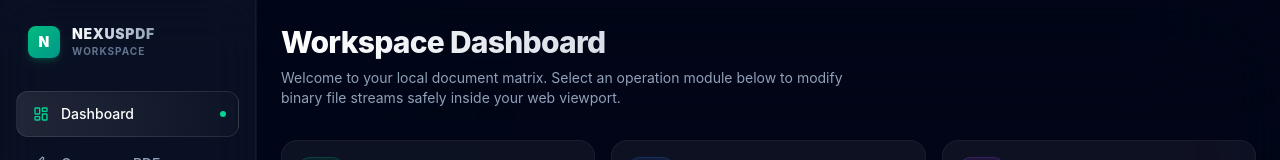
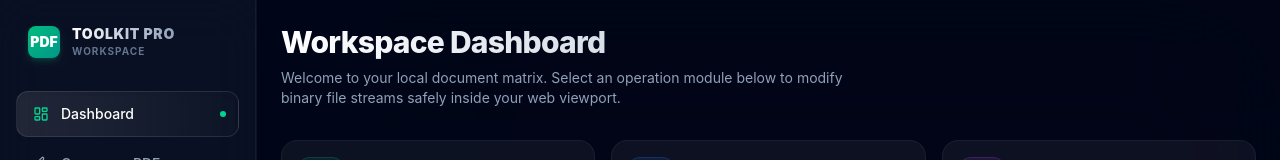
Before and after one commit to AqsaAliRazaJamali/pdf-toolkit, a React (Vite) app: page / in a window 1280 px wide. Shown: the top 160 px of the page. Built offline with nearby package versions, Linux system fonts and the light colour scheme; the HTML template or start-up script is replaced by a standard one.

Commit message:
Update Sidebar.jsx

```diff
--- a/src/components/Sidebar.jsx
+++ b/src/components/Sidebar.jsx
@@ -15,20 +15,20 @@ export default function Sidebar({ currentView, setCurrentView }) {
     { id: 'merge', label: 'Merge PDFs', icon: FolderSync },
     { id: 'split', label: 'Split PDF', icon: Scissors },
     { id: 'extract', label: 'Extract Text', icon: FileText },
-    { id: 'rotate', label: 'Rotate PDF', icon: RefreshCw }, // Added Rotation Track
+    { id: 'rotate', label: 'Rotate PDF', icon: RefreshCw },
   ];
 
   return (
     <aside className="w-64 h-screen bg-slate-900/60 backdrop-blur-xl border-r border-white/5 flex flex-col justify-between p-4 shrink-0 z-10">
       <div className="space-y-6">
-        {/* BRANDING HEADER */}
+        {/* BRANDING HEADER - Reverted to Toolkit Pro */}
         <div className="px-3 py-2 flex items-center gap-3">
           <div className="w-8 h-8 rounded-lg bg-gradient-to-br from-emerald-500 to-teal-600 flex items-center justify-center font-black text-white text-sm shadow-md shadow-emerald-500/20">
-            N
+            PDF
           </div>
           <div>
             <h1 className="font-black text-sm tracking-wider uppercase bg-gradient-to-r from-white to-slate-400 bg-clip-text text-transparent">
-              NexusPDF
+              Toolkit Pro
             </h1>
             <p className="text-[10px] text-slate-500 font-bold uppercase tracking-widest">Workspace</p>
           </div>
```
